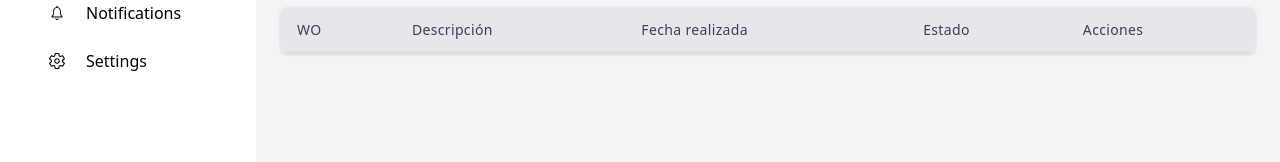
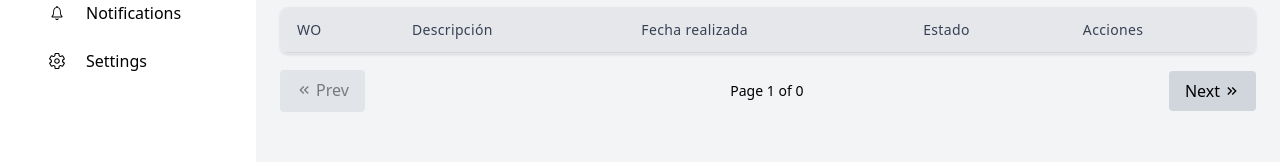
Before and after one commit to Fab0705/ManagementInventorySystemV1, a React (Vite) app: page /orders in a window 1280 px wide. Shown: the part 247-409 px from the top of the page. Built offline with nearby package versions, Linux system fonts and the light colour scheme; no server answers; sample sign-in values are in the browser's storage.

Commit message:
Pagination Fixed and Button Action

```diff
--- a/src/pages/Orders.jsx
+++ b/src/pages/Orders.jsx
@@ -2,6 +2,7 @@ import React, { useEffect, useState } from 'react';
 import usePagination from '../hooks/usePagination';
 import Button from '../components/Buttons/Button'
 import ButtonAction from '../components/Buttons/ButtonAction';
+import { MdKeyboardDoubleArrowLeft, MdKeyboardDoubleArrowRight } from "react-icons/md";
 import { FaFileCsv, FaFilePdf, FaPrint, FaFileExcel, FaTrash, FaEye } from "react-icons/fa";
 import { getOrders, getOrderById, createOrder, updateOrderStatus, getOrdersByLocation} from '../services/orderService';
 import { getAllLocations, getAllRegions } from '../services/dataService';
@@ -514,10 +515,35 @@ export default function Orders() {
             {loading ? (
               <div className='dark:text-white'>Loading...</div>
             ) : (
-              <Table theadText={theadText} tbodyData={filteredOrders} renderRow={renderOrderRow} />
+              <Table theadText={theadText} tbodyData={currentData} renderRow={renderOrderRow} />
             )}
           </div>
+          <div className="mt-4 flex justify-between items-center">
+            <button
+              onClick={handlePrevPage}
+              disabled={currentPage === 1}
+              className="px-4 py-2 bg-gray-300 rounded disabled:opacity-50"
+            >
+              <div className="inline-flex items-center">
+                <MdKeyboardDoubleArrowLeft /> <span className="ml-1">Prev</span>
+              </div>
 
+            </button>
+
+            <span className="text-sm dark:text-white">
+              Page {currentPage} of {totalPages}
+            </span>
+
+            <button
+              onClick={handleNextPage}
+              disabled={currentPage === totalPages}
+              className="px-4 py-2 bg-gray-300 rounded disabled:opacity-50"
+            >
+              <div className="inline-flex items-center">
+                <span className="mr-1">Next</span> <MdKeyboardDoubleArrowRight />
+              </div>
+            </button>
+          </div>
       </PageBackground>
     </>
   );
--- a/src/pages/Transfers.jsx
+++ b/src/pages/Transfers.jsx
@@ -10,7 +10,7 @@ import { sendConditionReport } from '../services/transferService';
 import { fetchMatchingParts } from '../services/sparePartService';
 import { getAllRegions, getAllLocations } from '../services/dataService';
 import { useAuth } from '../context/AuthContext';
-import { FaFileCsv, FaFilePdf, FaPrint, FaFileExcel, FaTrash } from "react-icons/fa";
+import { FaFileCsv, FaFilePdf, FaPrint, FaFileExcel, FaTrash, FaEye } from "react-icons/fa";
 import SearchBar_Modal from '../components/SearchBar/SearchBar_Modal';
 import usePagination from '../hooks/usePagination';
 import { span, td, tr } from 'framer-motion/client';
@@ -297,7 +297,7 @@ export default function Transfers() {
         <ButtonAction
           primaryColor="bg-indigo-600"
           hoverColor="hover:bg-indigo-700"
-          icon={BiTransfer}
+          icon={!isAdmin ? BiTransfer : FaEye}
           onclick={() => openEditModal(item)}
         />
       </td>
@@ -607,7 +607,7 @@ export default function Transfers() {
           {loading ? (
             <div className='dark:text-white'>Loading...</div>
           ) : (
-            <Table theadText={theadText} tbodyData={filteredTransfers} renderRow={renderTransferRow} />
+            <Table theadText={theadText} tbodyData={currentData} renderRow={renderTransferRow} />
           )}
         </div>
         <div className="mt-4 flex justify-between items-center">
```
